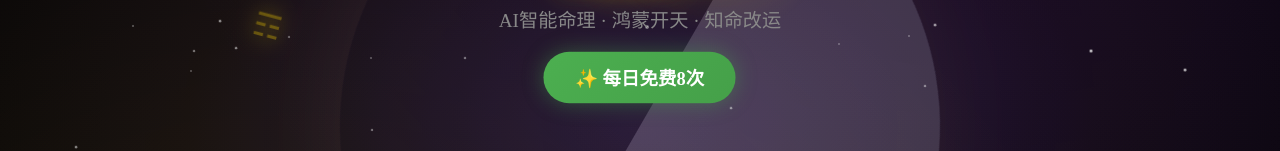
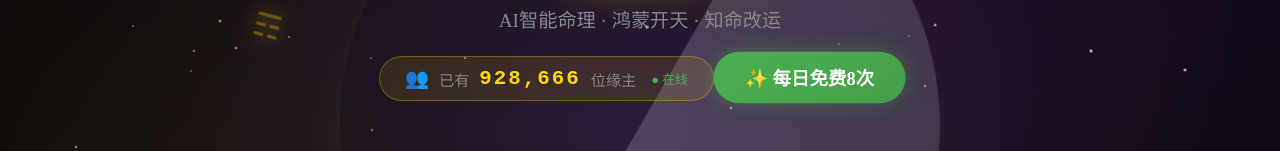
Before and after one commit to konzenkane/tiandao, a plain HTML site: page index.html in a window 1280 px wide. Shown: the part 274-425 px from the top of the page. Drawn offline with Linux system fonts and the light colour scheme.

Commit message:
Add files via upload
修复VIP弹窗+添加用户统计

```diff
--- a/index.html
+++ b/index.html
@@ -242,6 +242,42 @@
             color: var(--text-muted);
             font-size: 1.2rem;
             animation: fadeInUp 1s ease-out;
+        }
+
+        /* 用户统计 */
+        .user-stats {
+            display: inline-flex;
+            align-items: center;
+            gap: 10px;
+            background: rgba(255, 215, 0, 0.1);
+            border: 1px solid rgba(255, 215, 0, 0.3);
+            border-radius: 30px;
+            padding: 10px 25px;
+            margin-top: 15px;
+            animation: fadeInUp 1s ease-out 0.3s both;
+        }
+
+        .user-stats-icon {
+            font-size: 1.2rem;
+        }
+
+        .user-stats-text {
+            color: var(--text-muted);
+            font-size: 0.95rem;
+        }
+
+        .user-stats-number {
+            color: var(--primary-gold);
+            font-size: 1.3rem;
+            font-weight: bold;
+            font-family: 'Courier New', monospace;
+            letter-spacing: 2px;
+        }
+
+        .user-stats-label {
+            color: #4CAF50;
+            font-size: 0.8rem;
+            margin-left: 5px;
         }
 
         @keyframes fadeInUp {
@@ -808,6 +844,13 @@
         </div>
         <h1>天道元一</h1>
         <p class="tagline">AI智能命理 · 鸿蒙开天 · 知命改运</p>
+        <div class="user-stats">
+            <span class="user-stats-icon">👥</span>
+            <span class="user-stats-text">已有</span>
+            <span class="user-stats-number" id="userCount">928,666</span>
+            <span class="user-stats-text">位缘主</span>
+            <span class="user-stats-label">● 在线</span>
+        </div>
         <div class="free-badge">✨ 每日免费8次</div>
     </header>
 
@@ -1495,7 +1538,52 @@
 
             // 检查VIP状态
             checkVIPStatus();
+
+            // 初始化用户统计数字动画
+            initUserCount();
         });
+
+        // 用户统计数字动画
+        function initUserCount() {
+            const targetCount = 928666; // 目标数字
+            const duration = 2000; // 动画时长2秒
+            const element = document.getElementById('userCount');
+
+            let startTime = null;
+            const startCount = Math.floor(targetCount * 0.95); // 从95%开始
+
+            function animate(currentTime) {
+                if (!startTime) startTime = currentTime;
+                const elapsed = currentTime - startTime;
+                const progress = Math.min(elapsed / duration, 1);
+
+                // 缓动函数
+                const easeOut = 1 - Math.pow(1 - progress, 3);
+                const currentCount = Math.floor(startCount + (targetCount - startCount) * easeOut);
+
+                // 格式化数字
+                element.textContent = formatNumber(currentCount);
+
+                if (progress < 1) {
+                    requestAnimationFrame(animate);
+                }
+            }
+
+            requestAnimationFrame(animate);
+
+            // 每隔一段时间随机增加（模拟实时用户）
+            setInterval(() => {
+                const currentText = element.textContent.replace(/,/g, '');
+                const current = parseInt(currentText) || targetCount;
+                const increment = Math.floor(Math.random() * 3) + 1; // 随机增加1-3
+                element.textContent = formatNumber(current + increment);
+            }, 15000); // 每15秒增加一次
+        }
+
+        // 数字格式化（添加千分位逗号）
+        function formatNumber(num) {
+            return num.toString().replace(/\B(?=(\d{3})+(?!\d))/g, ',');
+        }
     </script>
 </body>
 </html>
```
Also changed, not shown: babyname.html (+1 -1 lines), constellation.html (+1 -2 lines), 1 other file.
